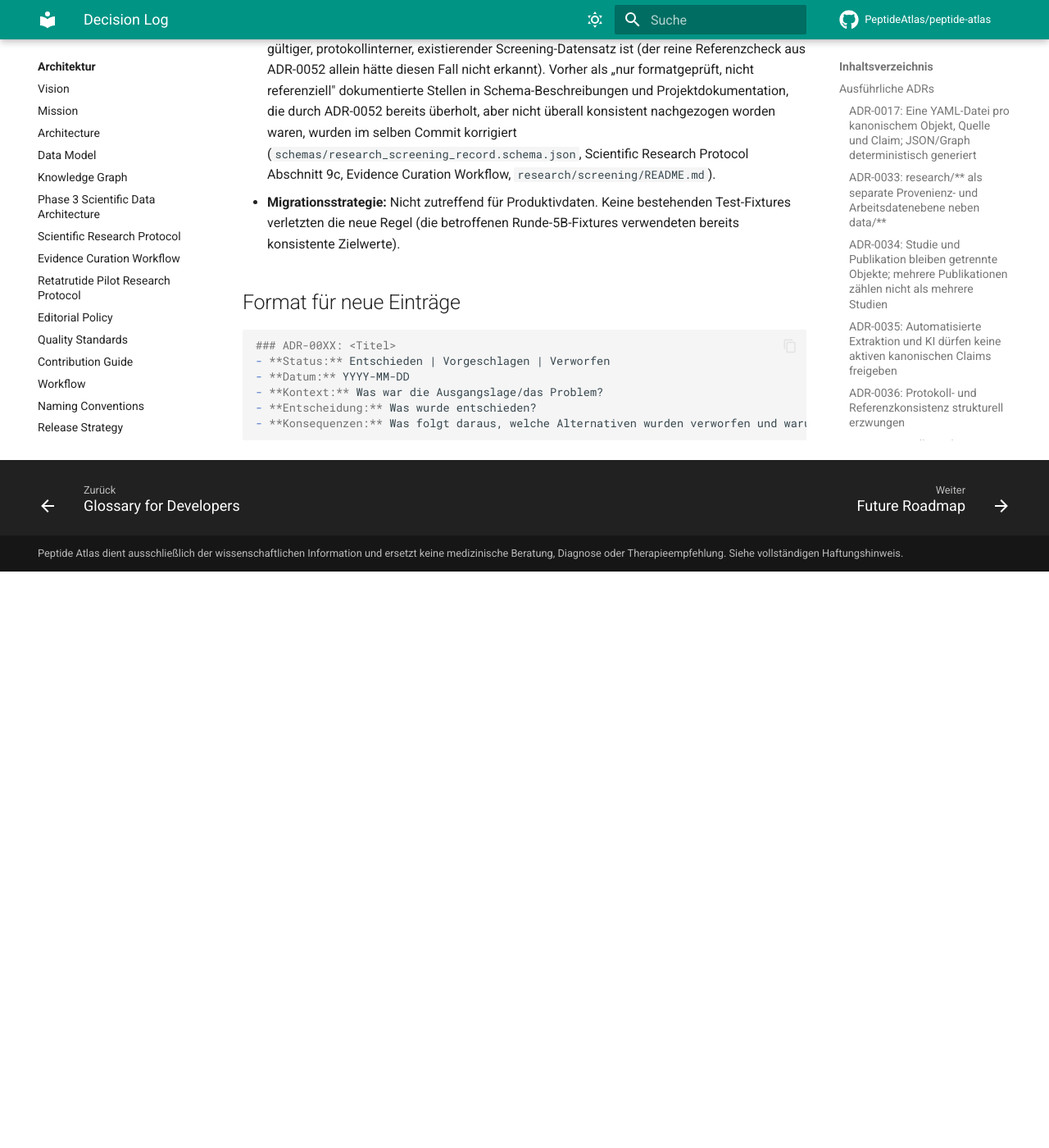
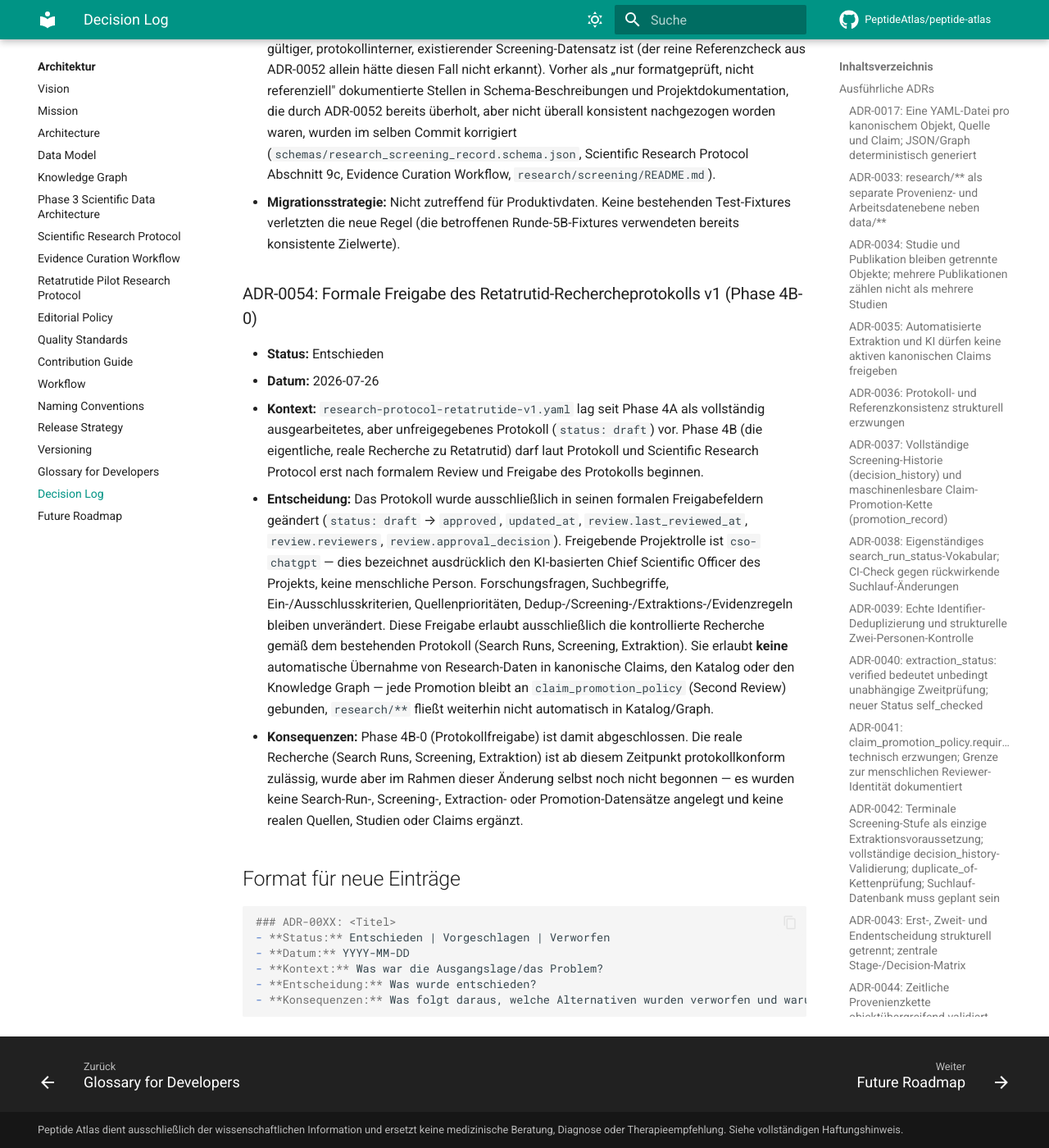
Before and after one commit to PeptideAtlas/peptide-atlas, an MkDocs documentation site: the page built from docs/project/Decision_Log.md, in a window 1280 px wide and 1400 px high, scrolled down 39511 px. Shown: the whole window at 82% size. Built offline with MkDocs 1.6.1 and Material for MkDocs 9.7.7, drawn with Linux system fonts in a browser that asks for light colours; comment, search, counter and statistics services are not loaded; before the commit the page ends 40208 px from its top, so only the background shows below that.

Commit message:
Phase 4B-0: Approve Retatrutide research protocol v1 (#3)
Formal approval only — status draft -> approved, review metadata
(cso-chatgpt = AI-based Chief Scientific Officer role, not a human),
plus ADR-0054 documenting the decision. Research questions, search
concepts, eligibility criteria, source priorities, and evidence rules
are unchanged. No real Phase 4B research (search runs, screening,
extraction, promotion) started.

Co-authored-by: PeptideAtlas <308562525+PeptideAtlas@users.noreply.github.com>

````diff
--- a/docs/project/Decision_Log.md
+++ b/docs/project/Decision_Log.md
@@ -1034,6 +1034,31 @@ Kurze, strukturierte Architecture Decision Records (ADRs): Kontext, Entscheidung
   verletzten die neue Regel (die betroffenen Runde-5B-Fixtures verwendeten bereits konsistente
   Zielwerte).
 
+### ADR-0054: Formale Freigabe des Retatrutid-Rechercheprotokolls v1 (Phase 4B-0)
+
+- **Status:** Entschieden
+- **Datum:** 2026-07-26
+- **Kontext:** `research-protocol-retatrutide-v1.yaml` lag seit Phase 4A als vollständig
+  ausgearbeitetes, aber unfreigegebenes Protokoll (`status: draft`) vor. Phase 4B (die
+  eigentliche, reale Recherche zu Retatrutid) darf laut Protokoll und Scientific Research
+  Protocol erst nach formalem Review und Freigabe des Protokolls beginnen.
+- **Entscheidung:** Das Protokoll wurde ausschließlich in seinen formalen Freigabefeldern
+  geändert (`status: draft` → `approved`, `updated_at`, `review.last_reviewed_at`,
+  `review.reviewers`, `review.approval_decision`). Freigebende Projektrolle ist
+  `cso-chatgpt` — dies bezeichnet ausdrücklich den KI-basierten Chief Scientific Officer des
+  Projekts, keine menschliche Person. Forschungsfragen, Suchbegriffe, Ein-/Ausschlusskriterien,
+  Quellenprioritäten, Dedup-/Screening-/Extraktions-/Evidenzregeln bleiben unverändert. Diese
+  Freigabe erlaubt ausschließlich die kontrollierte Recherche gemäß dem bestehenden Protokoll
+  (Search Runs, Screening, Extraktion). Sie erlaubt **keine** automatische Übernahme von
+  Research-Daten in kanonische Claims, den Katalog oder den Knowledge Graph — jede Promotion
+  bleibt an `claim_promotion_policy` (Second Review) gebunden, `research/**` fließt weiterhin
+  nicht automatisch in Katalog/Graph.
+- **Konsequenzen:** Phase 4B-0 (Protokollfreigabe) ist damit abgeschlossen. Die reale
+  Recherche (Search Runs, Screening, Extraktion) ist ab diesem Zeitpunkt protokollkonform
+  zulässig, wurde aber im Rahmen dieser Änderung selbst noch nicht begonnen — es wurden keine
+  Search-Run-, Screening-, Extraction- oder Promotion-Datensätze angelegt und keine realen
+  Quellen, Studien oder Claims ergänzt.
+
 ## Format für neue Einträge
 
 ```markdown
````
Also changed, not shown: 1 other file.
